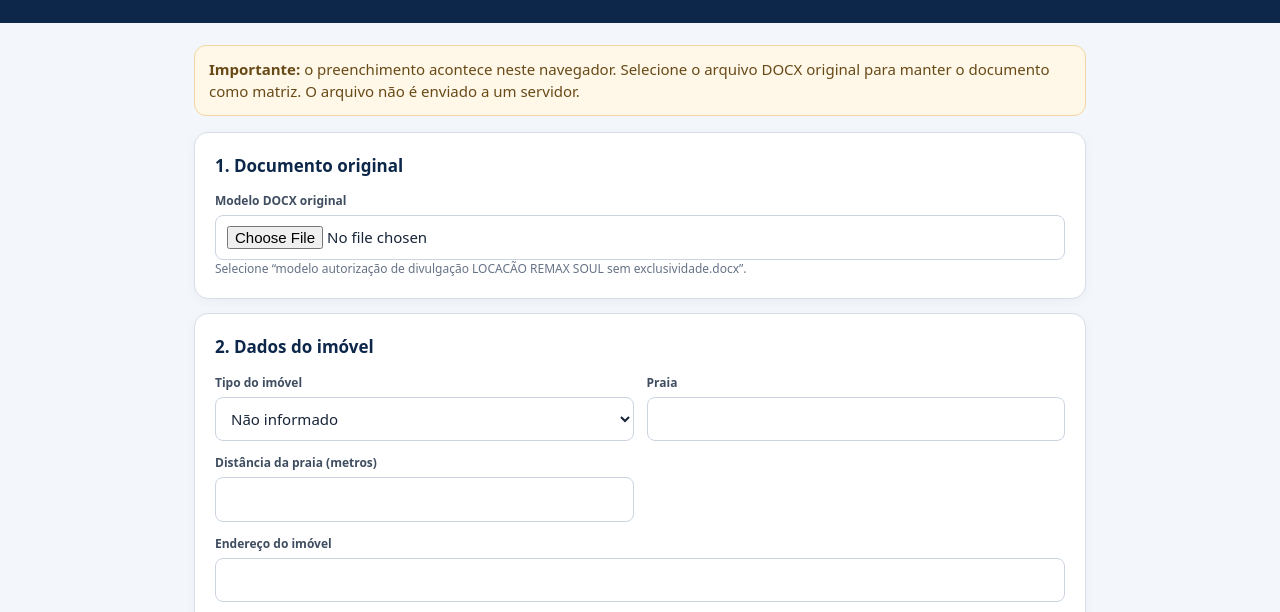
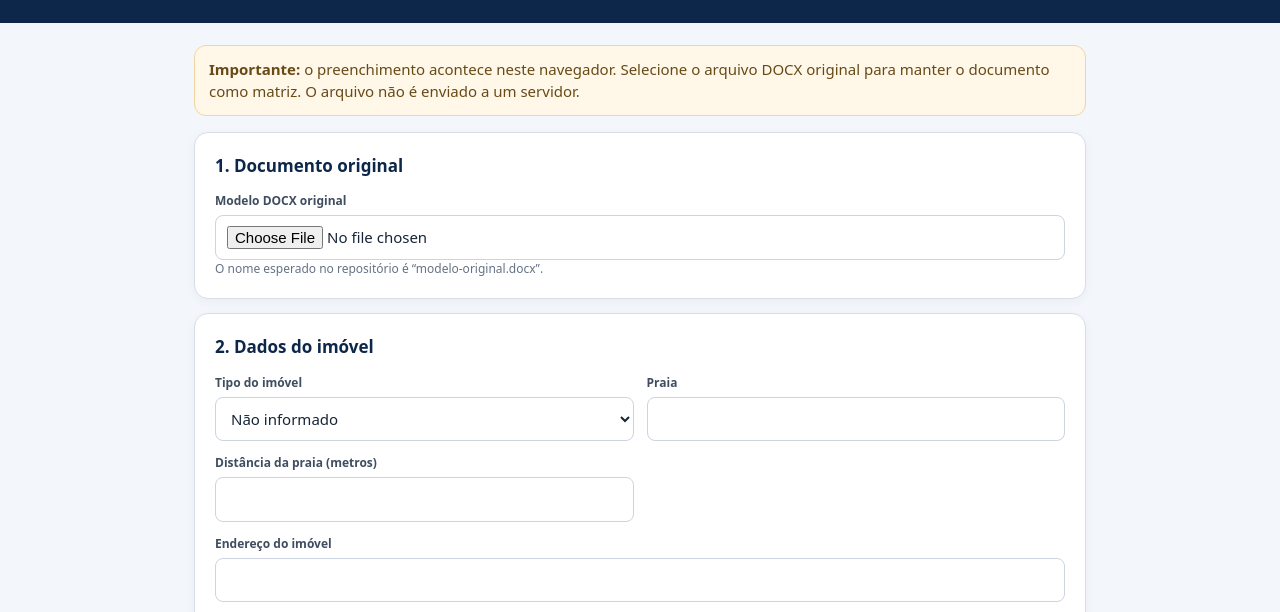
Before and after one commit to andrebroncadev/autorizacao-locacao, a plain HTML site: page index.html in a window 1280 px wide. Shown: the part 115-727 px from the top of the page. Drawn offline with nearby package versions, Linux system fonts and the light colour scheme.

Commit message:
Load hosted Word template automatically when available

```diff
--- a/index.html
+++ b/index.html
@@ -5,7 +5,7 @@
 </style></head><body>
 <header class="top"><div class="wrap"><div class="eyebrow">RE/MAX SOUL · Ferramenta interna</div><h1>Autorização de divulgação para locação</h1><p>Preencha os dados e gere o documento a partir do modelo original.</p></div></header>
 <main class="main"><div class="note"><strong>Importante:</strong> o preenchimento acontece neste navegador. Selecione o arquivo DOCX original para manter o documento como matriz. O arquivo não é enviado a um servidor.</div>
-<section class="panel"><h2>1. Documento original</h2><label for="template">Modelo DOCX original</label><input id="template" type="file" accept=".docx,application/vnd.openxmlformats-officedocument.wordprocessingml.document" required><div class="small">Selecione “modelo autorização de divulgação LOCACÃO REMAX SOUL sem exclusividade.docx”.</div></section>
+<section class="panel"><h2>1. Documento original</h2><label for="template">Modelo DOCX original</label><input id="template" type="file" accept=".docx,application/vnd.openxmlformats-officedocument.wordprocessingml.document" required><div class="small">O nome esperado no repositório é “modelo-original.docx”.</div></section>
 <form id="form">
 <section class="panel"><h2>2. Dados do imóvel</h2><div class="grid">
 <div class="field"><label for="tipo">Tipo do imóvel</label><select id="tipo"><option value="">Não informado</option><option>SOBRADO</option><option>TÉRREA</option><option>APARTAMENTO</option><option>CASA</option><option>OUTRO</option></select></div><div class="field"><label for="praia">Praia</label><input id="praia"></div>
@@ -36,7 +36,7 @@ function blank(cell,value){if(!value)return;var ns=nodes(cell);if(ns.length){var
 function markAt(cell,open,on){var ns=nodes(cell),pos=0;for(var i=0;i<ns.length;i++){var s=ns[i].textContent,next=pos+s.length;if(open+1>=pos&&open+1<next){var at=open+1-pos;ns[i].textContent=s.slice(0,at)+(on?"X":" ")+s.slice(at+1);return}pos=next}}function choice(cell,name,value){if(!value)return;if(name==="iptu"||name==="condominio"){var ns=nodes(cell),all=ns.map(function(n){return n.textContent}).join(""),start=name==="iptu"?all.indexOf("IPTU"):all.indexOf("CONDOMÍNIO",all.indexOf("IPTU")+4);if(start<0)return;var end=name==="iptu"?all.indexOf("CONDOMÍNIO",start+4):all.length;if(end<0)end=all.length;var segment=all.slice(start,end),re=/\(\s*\)(?:não|sim)/gi,m;while((m=re.exec(segment))!==null){var label=m[0].slice(m[0].lastIndexOf(")")+1).toLowerCase();markAt(cell,start+m.index,m[0].toLowerCase().endsWith("sim")?value==="sim":value==="não")}}else{setMark(cell,"NÃO",value==="não");setMark(cell,"SIM",value==="sim")}}
 function setMark(cell,label,on){var ns=nodes(cell),all=ns.map(function(n){return n.textContent}).join(""),start=all.indexOf(label);if(start<0)return;var open=all.indexOf("(",start+label.length),close=all.indexOf(")",open);if(open<0||close<0)return;var pos=0;for(var i=0;i<ns.length;i++){var s=ns[i].textContent,next=pos+s.length;if(open+1>=pos&&open+1<next){var at=open+1-pos;ns[i].textContent=s.slice(0,at)+(on?"X":" ")+s.slice(at+1);return}pos=next}}function getRows(table){return Array.from(table.getElementsByTagNameNS(W,"tr"))}
 $("data").value=new Date().toISOString().slice(0,10);
-$("form").addEventListener("submit",async function(e){e.preventDefault();var file=$("template").files[0];if(!file){$("status").textContent="Selecione o DOCX original antes de gerar.";return}if(!window.JSZip){$("status").textContent="Falha ao carregar o gerador. Verifique a conexão e tente novamente.";return}$("status").textContent="Gerando documento…";
+$("form").addEventListener("submit",async function(e){e.preventDefault();var file=$("template").files[0];if(!file){try{var response=await fetch("./modelo-original.docx");if(response.ok){var modelBlob=await response.blob();file=new File([modelBlob],"modelo-original.docx",{type:"application/vnd.openxmlformats-officedocument.wordprocessingml.document"})}}catch(ignore){}}if(!file){$("status").textContent="O modelo ainda não está publicado. Selecione o DOCX original no campo acima.";return}if(!window.JSZip){$("status").textContent="Falha ao carregar o gerador. Verifique a conexão e tente novamente.";return}$("status").textContent="Gerando documento…";
 try{var zip=await JSZip.loadAsync(file),part=zip.file("word/document.xml");if(!part)throw Error("O arquivo selecionado não é um DOCX válido.");var parser=new DOMParser();xmlDoc=parser.parseFromString(await part.async("string"),"application/xml");if(xmlDoc.getElementsByTagName("parsererror").length)throw Error("Não foi possível ler o DOCX.");var tables=Array.from(xmlDoc.getElementsByTagNameNS(W,"tbl"));if(tables.length<3)throw Error("O documento não corresponde ao modelo esperado.");var rows=getRows(tables[0]),c=rows.map(function(r){return cells(r)[0]});
 put(c[0],"PRAIA:",v("praia"));if(v("tipo")){setMark(c[0],"SOBRADO",v("tipo")==="SOBRADO");setMark(c[0],"TÉRREA",v("tipo")==="TÉRREA")}
 put(c[1],"DISTÂNCIA DA PRAIA:",v("distancia"));put(c[2],"ENDEREÇO DO IMÓVEL:",v("endereco"));put(c[3],"CONDOMÍNIO:",v("condominio"));put(c[3],"Nº UNIDADE:",v("unidade"));put(c[4],"ÁREA TOTAL:",v("areaTotal"));put(c[4],"ÁREA CONSTRUÍDA:",v("areaConstruida"));put(c[4],"IDADE DO IMÓVEL:",v("idade"));put(c[5],"VALOR DA LOCAÇÃO: R$",v("valor"));
```
